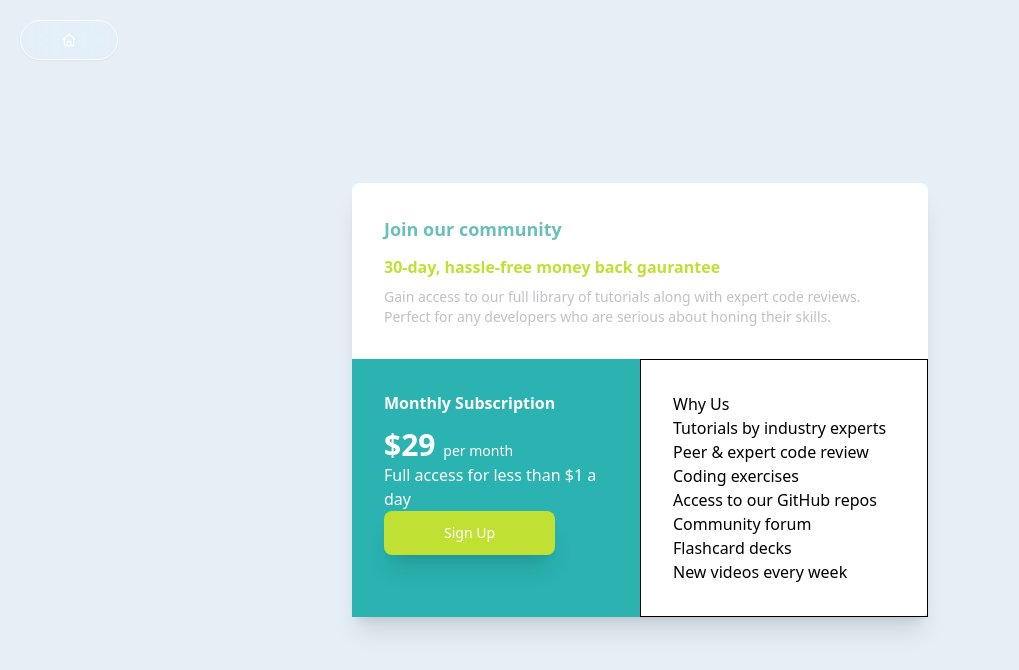
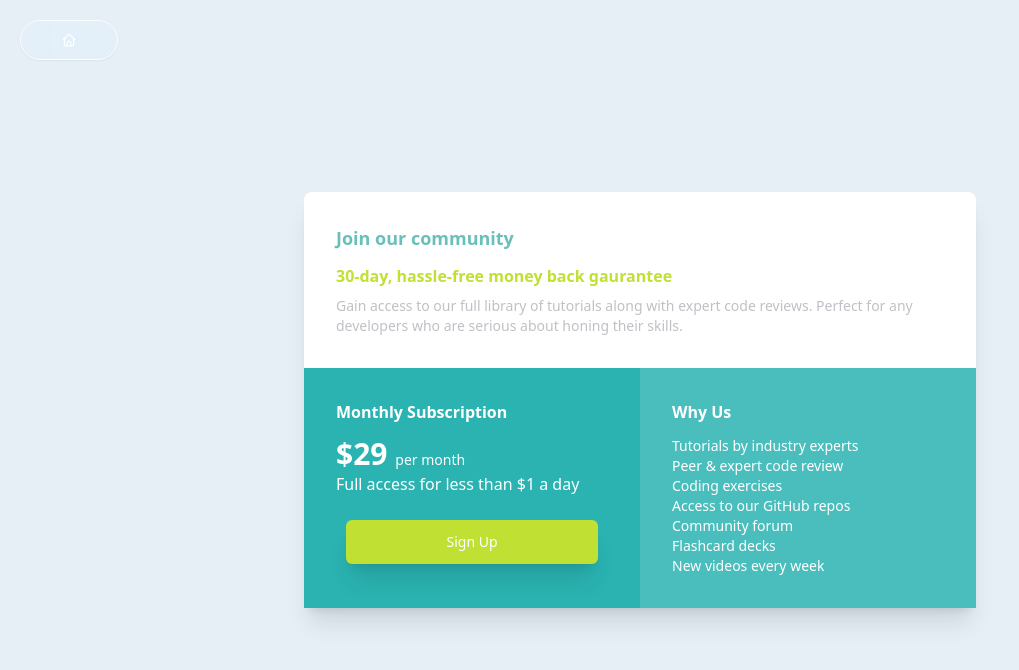
Before and after one commit to spencerattick/styling-showcase, a Next.js app: page /cards/price-grid in a window 1280 px wide. Shown: the top 670 px of the page, without its empty margins (0-1019 px from the left). Built offline with nearby package versions, Linux system fonts and the light colour scheme.

Commit message:
add more styles

```diff
--- a/src/app/cards/price-grid/page.tsx
+++ b/src/app/cards/price-grid/page.tsx
@@ -3,10 +3,14 @@ import React from "react";
 export default function PriceGrid() {
   return (
     <div className="w-screen h-screen flex justify-center items-center bg-[#e6eff6]">
-      <div className="max-w-xl grid grid-cols-2 rounded-lg shadow-xl bg-white">
+      <div className="max-w-2xl grid grid-cols-2 rounded-lg shadow-xl bg-white">
         <div className="col-span-2 p-8">
-          <h1 className="mb-3 text-[#6abfb9] font-bold text-lg">Join our community</h1>
-          <h2 className="text-[#c0e033] font-semibold mb-2">30-day, hassle-free money back gaurantee</h2>
+          <h1 className="mb-3 text-[#6abfb9] font-bold text-lg">
+            Join our community
+          </h1>
+          <h2 className="text-[#c0e033] font-semibold mb-2">
+            30-day, hassle-free money back gaurantee
+          </h2>
           <p className="text-sm text-[#c0c1c6]">
             Gain access to our full library of tutorials along with expert code
             reviews. Perfect for any developers who are serious about honing
@@ -14,16 +18,20 @@ export default function PriceGrid() {
           </p>
         </div>
         <div className="p-8 text-white bg-[#2ab3b1] flex-col justify-start">
-            <h2 className="font-semibold mb-3">Monthly Subscription</h2>
-            <h1 className='text-3xl font-semibold'>
-              $29 <span className="text-sm font-thin">per month</span>
-            </h1>
-            <p>Full access for less than $1 a day</p>
-            <button className="px-15 py-3 bg-[#c0e033] text-white rounded-lg text-sm shadow-xl">Sign Up</button>
+          <h2 className="font-semibold mb-3">Monthly Subscription</h2>
+          <h1 className="text-3xl font-semibold">
+            $29 <span className="text-sm font-thin">per month</span>
+          </h1>
+          <p>Full access for less than $1 a day</p>
+          <div className="flex justify-center mt-6">
+            <button className="px-25 py-3 bg-[#c0e033] text-white rounded-md text-sm shadow-xl">
+              Sign Up
+            </button>
+          </div>
         </div>
-        <div className="border col-start-2 col-end-3 p-8">
-          <h2>Why Us</h2>
-          <ul>
+        <div className="col-start-2 col-end-3 p-8 bg-[#49bebd] text-white">
+          <h2 className="font-semibold mb-3">Why Us</h2>
+          <ul className="text-sm font-light">
             <li>Tutorials by industry experts</li>
             <li>Peer & expert code review</li>
             <li>Coding exercises</li>
```
